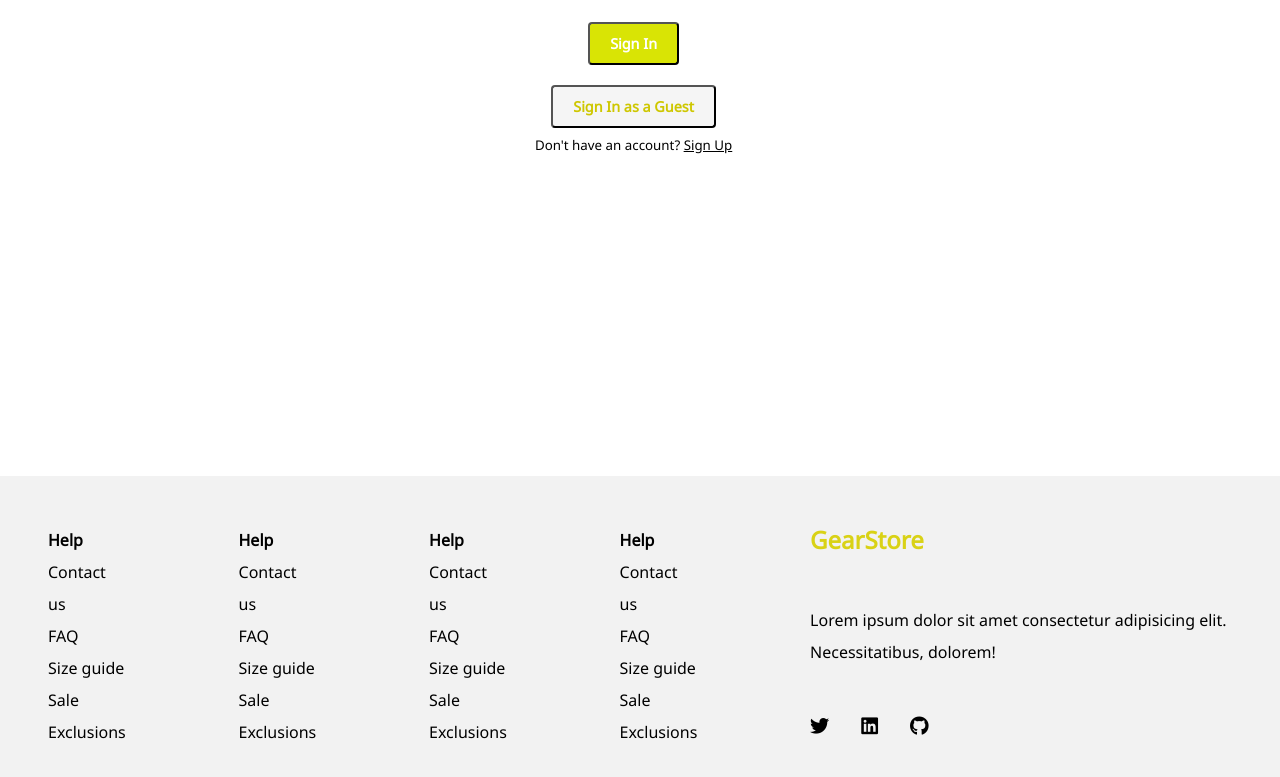
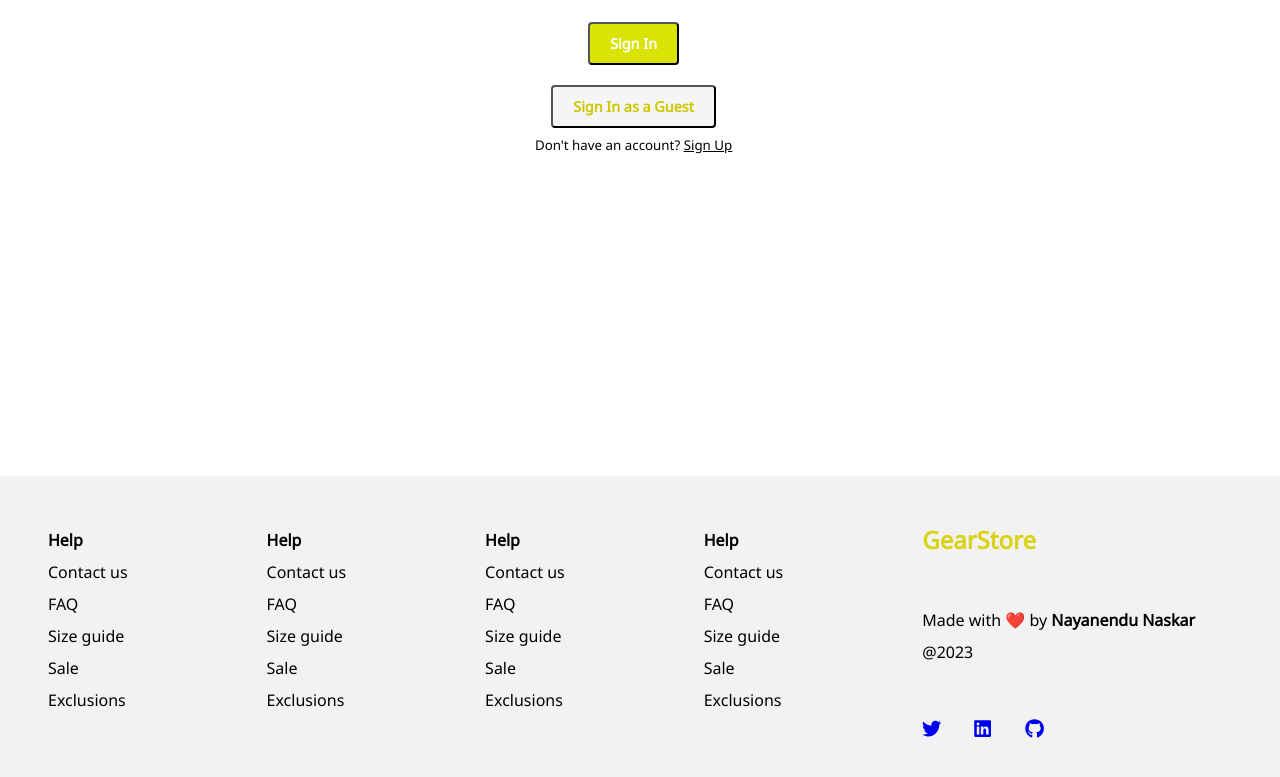
Before and after one commit to nayanendunaskar/Gear-Store, a React (Create React App) app in the folder my-app/: page /login in a window 1280 px wide. Shown: the part 397-1174 px from the top of the page. Built offline with nearby package versions, Linux system fonts and the light colour scheme; no server answers; the HTML template or start-up script is replaced by a standard one; what miragejs would draw is missing.

Commit message:
footer modified

```diff
--- a/my-app/src/components/Footer.jsx
+++ b/my-app/src/components/Footer.jsx
@@ -1,4 +1,5 @@
 import "./Footer.css";
+import {FaGithub, FaLinkedin, FaTwitter} from "react-icons/fa";
 
 export function Footer(){
   return(
@@ -44,11 +45,32 @@ export function Footer(){
 
               <div className="about-us-section">
                   <div className="our-logo">GearStore</div>
-                  <p className="about-us-content">Lorem ipsum dolor sit amet consectetur adipisicing elit. Necessitatibus, dolorem!</p>
+                  <p className="about-us-content">Made with ❤️ by <strong>Nayanendu Naskar</strong> @{new Date().getFullYear()}</p>
                   <div className="subFooterContainer">
-                      <div className="footerPills fab fa-twitter"></div>
-                      <div className="footerPills fab fa-linkedin"></div>
-                      <div className="footerPills fab fa-github"></div>
+
+                  <div>
+                    <a
+                      href="https://twitter.com/nayanendunaskar"
+                      target="_blank">
+                      <FaTwitter className="footerPills fab fa-twitter" />
+                    </a>
+                    </div>
+
+                      <div>
+                    <a
+                      href="https://www.linkedin.com/in/nayanendu-naskar-802344245/"
+                      target="_blank">
+                      <FaLinkedin className="footerPills fab fa-linkedin" />
+                    </a>
+                    </div>
+
+                      <div>
+                    <a
+                      href="https://github.com/nayanendunaskar"
+                      target="_blank">
+                      <FaGithub className="footerPills fab fa-github" />
+                    </a>
+                    </div>
                   </div>
               </div>
 
```
